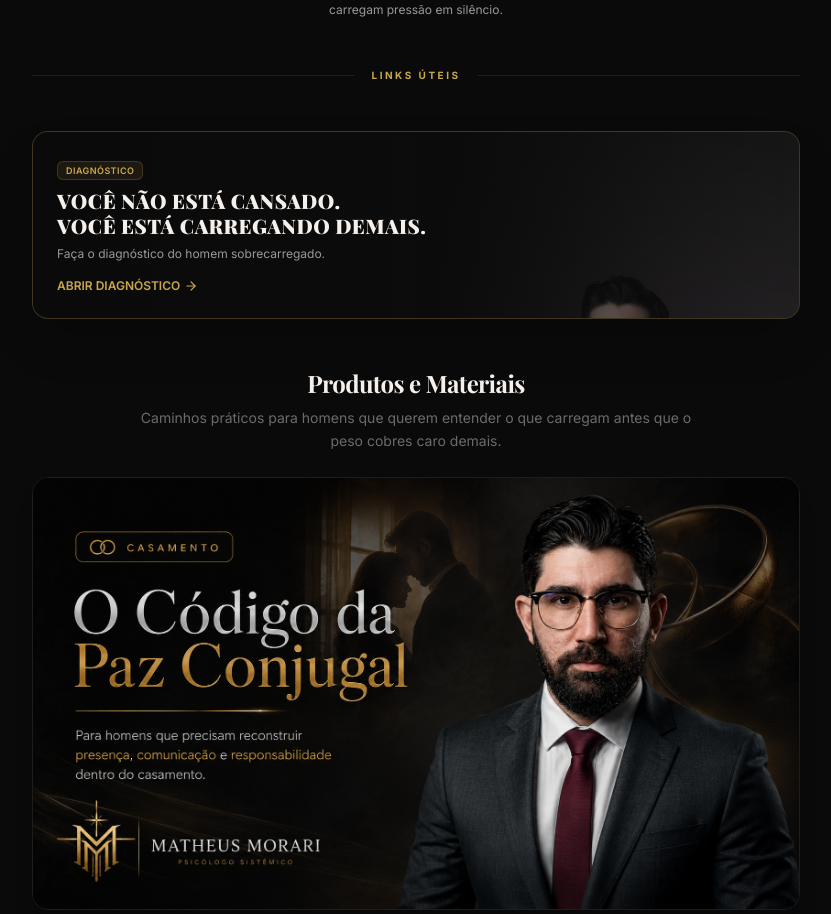
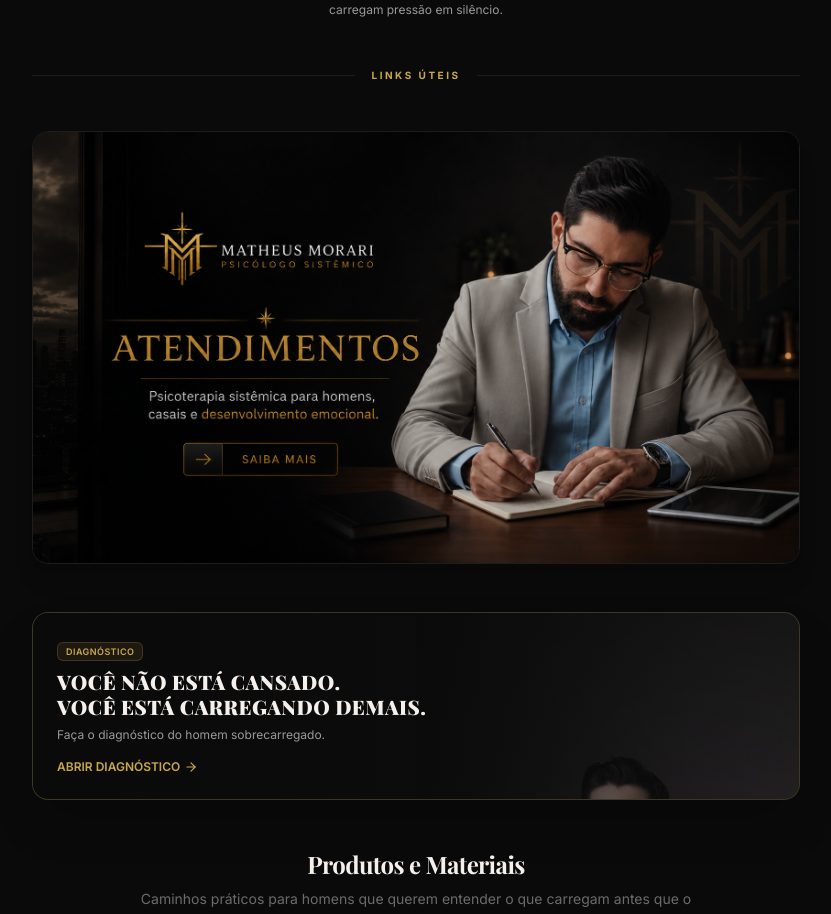
Before and after one commit to Reinatofarias/morari, a Next.js app: page /bio in a window 1280 px wide. Shown: the part 303-1217 px from the top of the page, without its empty margins (224-1055 px from the left). Built offline with nearby package versions, Linux system fonts and the light colour scheme; no server answers.

Commit message:
feat: reposicionar o banner de atendimento para o topo sob links uteis

```diff
--- a/src/app/bio/page.tsx
+++ b/src/app/bio/page.tsx
@@ -31,23 +31,8 @@
           <div className="h-px flex-1 bg-surface-soft/60" />
         </div>
 
-        {/* 2. BANNER PRINCIPAL */}
-        <MainBanner />
-
-        {/* 3. SEÇÃO DE PRODUTOS */}
-        <div className="w-full space-y-6">
-          <div className="text-center space-y-2 max-w-xl mx-auto">
-            <h3 className="font-display font-bold text-ice text-xl sm:text-2xl tracking-tight">Produtos e Materiais</h3>
-            <p className="text-muted text-xs sm:text-sm leading-relaxed">
-              Caminhos práticos para homens que querem entender o que carregam antes que o peso cobres caro demais.
-            </p>
-          </div>
-
-          <ProductGrid products={matheusProducts} />
-        </div>
-
-        {/* 4. BANNER DE ATENDIMENTO */}
-        <div className="w-full pt-4">
+        {/* 2. BANNER DE ATENDIMENTO */}
+        <div className="w-full">
           <Link
             href="/atendimentos"
             className="w-full block relative overflow-hidden group hover:scale-[1.01] transition-all duration-300 rounded-2xl shadow-xl"
@@ -60,6 +45,21 @@
               className="w-full h-auto rounded-2xl border border-surface-soft/60 group-hover:border-gold/40 group-hover:shadow-[0_0_20px_rgba(212,175,55,0.15)] transition-all duration-300"
             />
           </Link>
+        </div>
+
+        {/* 3. BANNER PRINCIPAL (DIAGNÓSTICO) */}
+        <MainBanner />
+
+        {/* 4. SEÇÃO DE PRODUTOS */}
+        <div className="w-full space-y-6">
+          <div className="text-center space-y-2 max-w-xl mx-auto">
+            <h3 className="font-display font-bold text-ice text-xl sm:text-2xl tracking-tight">Produtos e Materiais</h3>
+            <p className="text-muted text-xs sm:text-sm leading-relaxed">
+              Caminhos práticos para homens que querem entender o que carregam antes que o peso cobres caro demais.
+            </p>
+          </div>
+
+          <ProductGrid products={matheusProducts} />
         </div>
 
         {/* 5. FOOTER MINIMAL */}
```
Also changed, not shown: public/assets/images/Hero.png (added).
